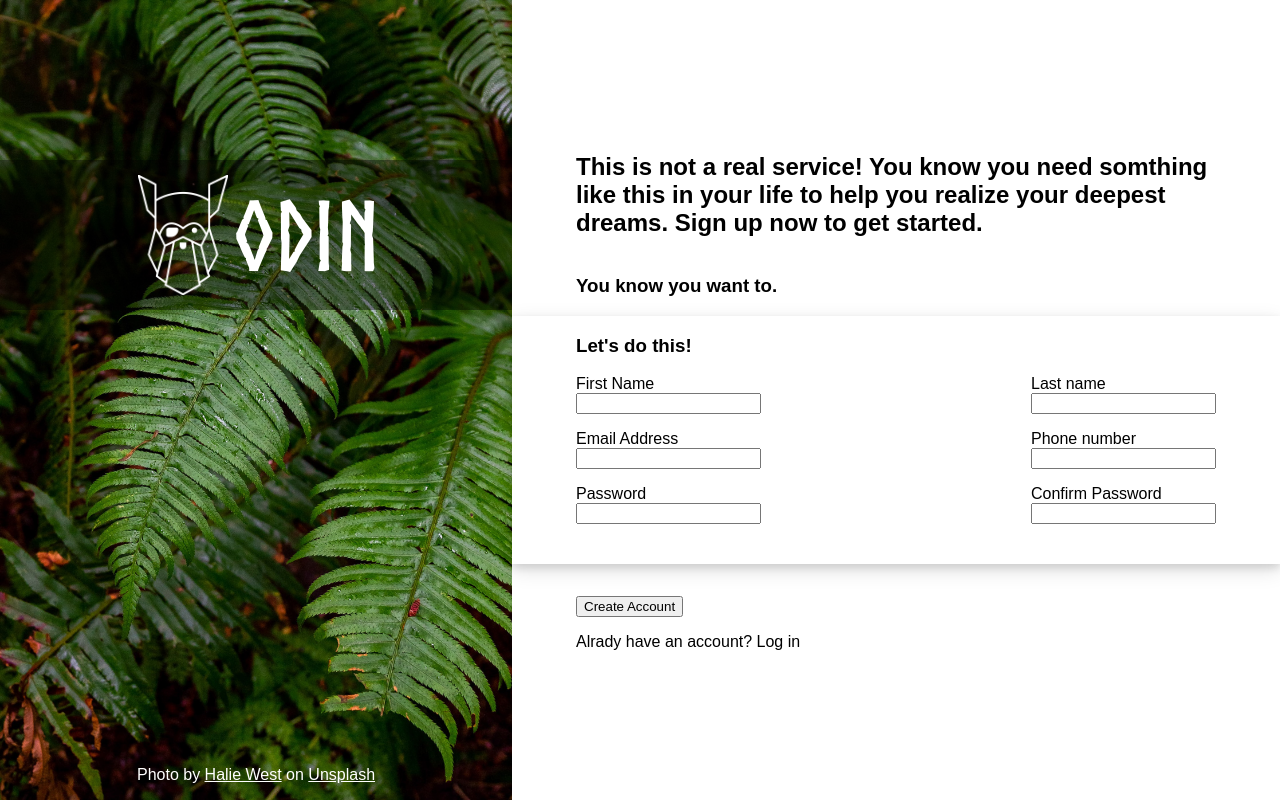
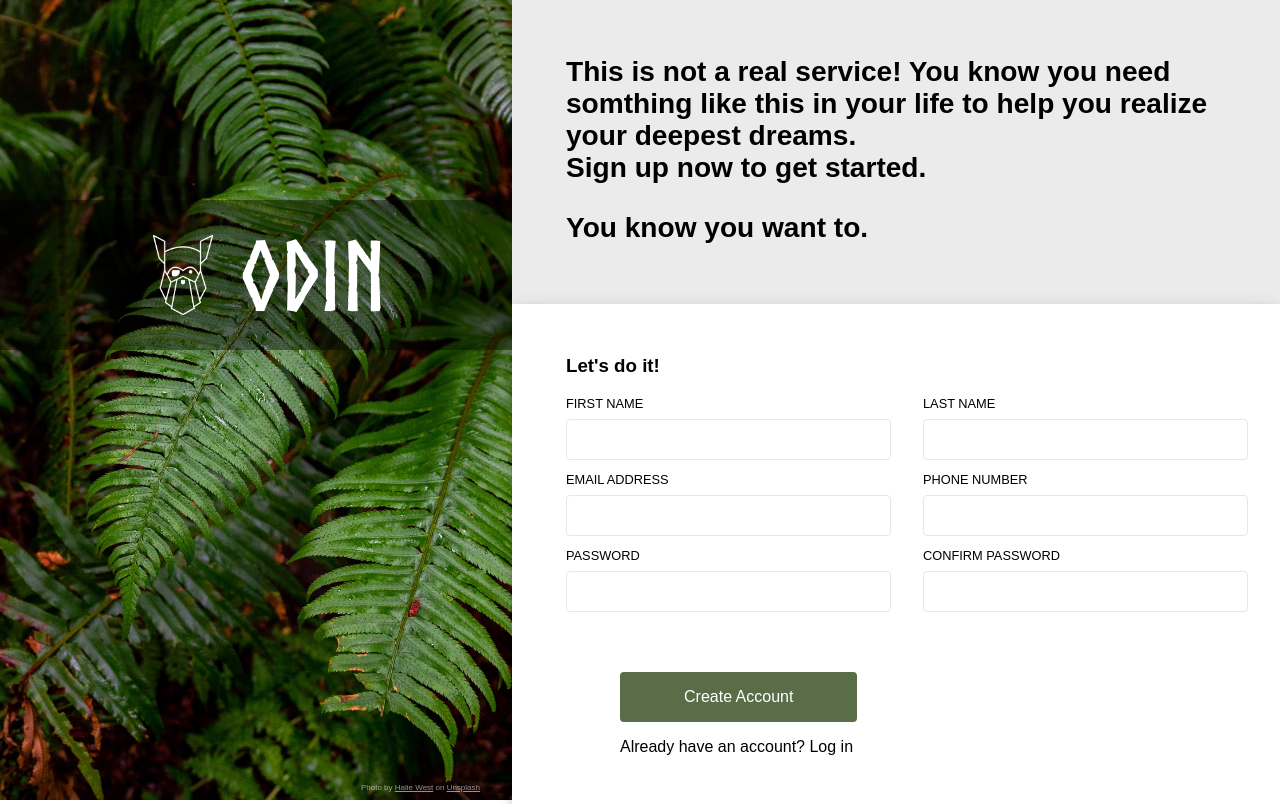
Before and after one commit to rigalsan09/sign-up-sheet, a plain HTML site: page index.html in a window 1280 px wide. Drawn offline with Linux system fonts and the light colour scheme.

Commit message:
Design updated with updated form validations and repsonsiveness

```diff
--- a/index.html
+++ b/index.html
@@ -22,50 +22,57 @@
       </div>
       <div class="right">
         <div class="container2">
-          <h2>
-            This is not a real service! You know you need somthing like this in
-            your life to help you realize your deepest dreams. Sign up now to
-            get started.
-          </h2>
+          <div class="titleContent">
+            <h3>
+              This is not a real service! You know you need somthing like this
+              in your life to help you realize your deepest dreams. <br />
+              Sign up now to get started.
+            </h3>
             <h3>You know you want to.</h3>
           </div>
+        </div>
+        <div class="container3">
           <form action="example.com.path" method="post">
-          <h3>Let's do this!</h3>
+            <h3>Let's do it!</h3>
             <div class="row">
-            <div id="first_name">
+              <div class="inputContainer">
                 <label for="first_name">First Name</label>
-              <input type="text" id="first_name" name="first_name" />
+                <input type="text" id="first_name" name="first_name"  pattern="^[^0-9]+$" minlength="2" maxlength="245" title="Test" />
               </div>
-            <div id="last_name">
+              <div class="inputContainer">
                 <label for="last_name">Last name</label>
                 <input type="text" id="last_name" name="last_name" />
               </div>
             </div>
             <div class="row">
-            <div id="user_email">
+              <div class="inputContainer">
                 <label for="user_email">Email Address</label>
                 <input type="email" id="user_email" name="email" />
               </div>
-            <div id="phone_number">
+              <div class="inputContainer">
                 <label for="phone_number">Phone number</label>
                 <input type="tel" id="phone_number" name="phone_number" />
               </div>
             </div>
             <div class="row">
-            <div id="user_email">
-              <label for="user_email">Password</label>
-              <input type="email" id="user_email" name="email" />
+              <div class="inputContainer">
+                <label for="password">Password</label>
+                <input type="password" id="password" name="password" required />
               </div>
-            <div id="phone_number">
-              <label for="phone_number">Confirm Password</label>
-              <input type="tel" id="phone_number" name="phone_number" />
+              <div class="inputContainer">
+                <label for="confirm_password">Confirm Password</label>
+                <input
+                  type="password"
+                  id="confirm_password"
+                  name="confirm_password" required />
+              </div>
+            </div>
+            <div class="container4">
+              <button type="submit">Create Account</button>
+              <p>Already have an account? Log in</p>
             </div>
           </div>
           </form>
-        <div class="container3">
-          <button type="submit">Create Account</button>
-          <p>Alrady have an account? Log in</p>
-        </div>
         </div>
     </div>
     <script src="main.js"></script>
--- a/styles.css
+++ b/styles.css
@@ -1,3 +1,9 @@
+* {
+  -webkit-box-sizing: border-box;
+  -moz-box-sizing: border-box;
+  box-sizing: border-box;
+}
+
 @font-face {
   font-family: Norse-Bold;
   src: url(fonts/Norse-Bold.otf);
@@ -14,41 +20,38 @@ body {
 
 .main {
   display: flex;
-  flex-direction: row;
-  width: 100vw;
-  height: 100vh;
+  flex-direction: column;
+  background-color: rgb(74, 73, 73);
 }
 
 .left {
+  display: flex;
+  flex-direction: column;
   background-image: url(images/halie-west-25xggax4bSA-unsplash.jpg);
-  width: 40vw;
   background-size: cover;
-  color: white;
   font-family: Norse-Bold, sans-serif;
+  width: 100vw;
+  height: 40vh;
+  justify-content: end;
 }
 
 .right {
   display: flex;
   flex-direction: column;
-  justify-content: center;
   font-family: sans-serif;
+  background-color: rgb(235, 235, 235);
+  width: 100vw;
+  height: 100vh;
 }
 
 .container1 {
-  display: flex;
-  flex-direction: column;
-  margin-top: 20vh;
-  height: 80vh;
-  width: 40vw;
-  justify-content: space-between;
+  background-color: rgb(0, 0, 0, 0.4);
 }
 
 #banner {
   display: flex;
   justify-content: center;
   align-items: center;
-  background-color: rgb(0, 0, 0, 0.4);
-  height: 150px;
 }
 
 .logoImage {
@@ -56,62 +59,179 @@ body {
   background-size: contain;
   background-repeat: no-repeat;
   background-position: center;
-  height: 15vh;
-  width: 8vw;
+  width: 15vw;
+  height: 12vh;
 }
 
 #title {
-  font-size: 6rem;
+  font-size: 3.5rem;
   color: white;
 }
 
 .credit {
-  color: white;
-  text-align: center;
+  text-align: right;
   font-family: sans-serif;
+  font-size: 0.5rem;
+  color: rgba(255, 255, 255, 0.567);
+  padding-right: 32px;
 }
 
 .container2 {
   display: flex;
-  flex-direction: column;
-  margin-left: 5vw;
-  margin-right: 5vw;
+  justify-content: center;
+}
+
+.titleContent {
+  max-width: 326px;
+  margin: 32px;
+}
+
+.container3 {
+  display: flex;
+  justify-content: center;
+  background-color: white;
+  box-shadow: 0 4px 8px 0 rgba(0, 0, 0, 0.12), 0 6px 20px 0 rgba(0, 0, 0, 0.12);
 }
 
 form {
-  padding-left: 5vw;
-  padding-right: 5vw;
-  padding-bottom: 3vh;
-  box-shadow: 0 4px 8px 0 rgba(0, 0, 0, 0.12), 0 6px 20px 0 rgba(0, 0, 0, 0.12);
+  max-width: 326px;
+  margin: 32px;
 }
 
-.row {
-  display: flex;
-  justify-content: space-between;
-  margin-bottom: 1rem;
+.inputContainer {
+  font-size: 0.8rem;
+  text-transform: uppercase;
+  padding-bottom: 4px;
 }
 
-#first_name {
+input {
+  width: 100%;
+  padding: 12px 20px;
+  margin: 8px 0;
+  border: 1px solid #e5e7eb;
+  outline: 0;
+  border-radius: 4px;
+}
+
+:focus {
+  border: 2px solid blue;
+}
+
+/* input:invalid:required {
+  border: 2px solid red;
+} */
+
+input:valid:required {
+  border: 2px dashed green;
+}
+
+.container4 {
   display: flex;
   flex-direction: column;
+  align-items: center;
+  text-align: center;
+  margin-top: 48px;
 }
 
-#last_name {
-  display: flex;
-  flex-direction: column;
+button {
+  color: white;
+  background-color: #596d48;
+  padding: 12px 32px 12px 32px;
+  border-radius: 4px;
+  font-size: 1rem;
+  border: none;
+  width: 326px;
 }
 
-#user_email {
-  display: flex;
-  flex-direction: column;
+/* -------- */
+
+@media screen and (min-width: 768px) {
+  .main {
+    flex-direction: row;
+    width: 100vw;
+    height: 100vh;
+  }
+
+  .left {
+    height: 100vh;
+    width: 40vw;
+  }
+
+  .container1 {
+    display: flex;
+    flex-direction: column;
+    justify-content: space-between;
+    height: 100vh;
+    background-color: rgba(0, 0, 0, 0);
+    margin-top: 25vh;
+  }
+
+  #banner {
+    display: flex;
+    justify-content: center;
+    align-items: center;
+    background-color: rgb(0, 0, 0, 0.4);
+    height: 150px;
+  }
+
+  .logoImage {
+    background-image: url(images/odin-lined.png);
+    background-size: contain;
+    background-repeat: no-repeat;
+    background-position: center;
+    height: 10vh;
+    width: 9vw;
+  }
+
+  #title {
+    font-size: 6rem;
+    color: white;
+  }
+
+  .right {
+    display: flex;
+    flex-direction: column;
+    height: 100vh;
+    width: 60vw;
+    justify-content: center;
+  }
+
+  .titleContent {
+    margin-left: 54px;
+    font-size: 1.5rem;
+    max-width: 780px;
+  }
+
+  .container2,
+  .container3,
+  .container4 {
+    display: flex;
+    justify-content: flex-start;
+    align-items: flex-start;
+  }
+
+  form {
+    display: flex;
+    flex-direction: column;
+    max-width: 780px;
+    margin-left: 54px;
+  }
+
+  .row {
+    display: flex;
+    gap: 2rem;
+  }
+
+  .inputContainer {
+    flex: 1;
+  }
+
+  button {
+    margin-left: 54px;
+    padding: 16px 64px;
+    width: fit-content;
+  }
+  p {
+    margin-left: 54px;
+  }
 }
-#phone_number {
-  display: flex;
-  flex-direction: column;
-}
-
-.container3 {
-  padding-left: 5vw;
-  padding-right: 5vw;
-  padding-top: 4vh;
-}
```
Also changed, not shown: 1 other file. Lines whose indentation alone changed are shown as unchanged.
